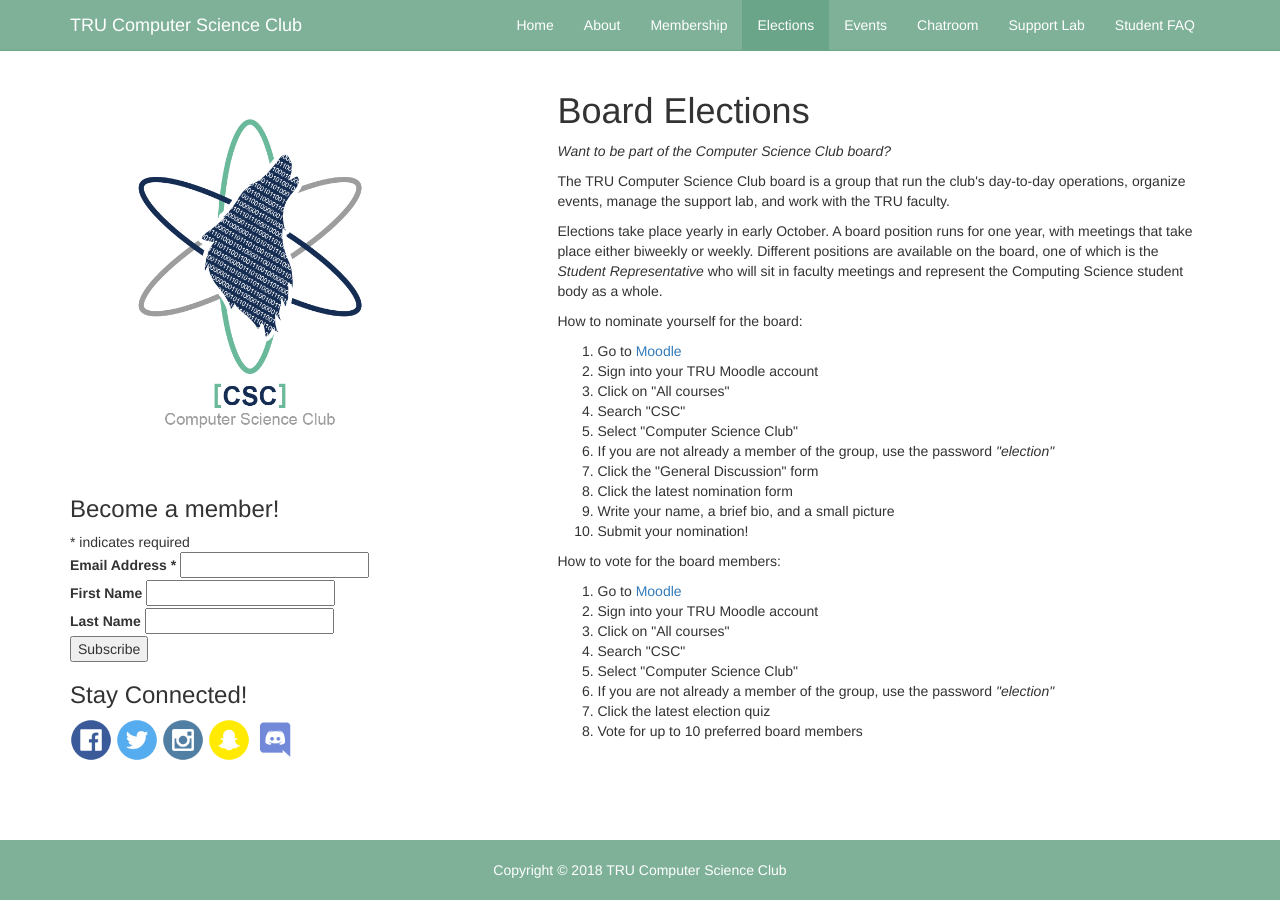
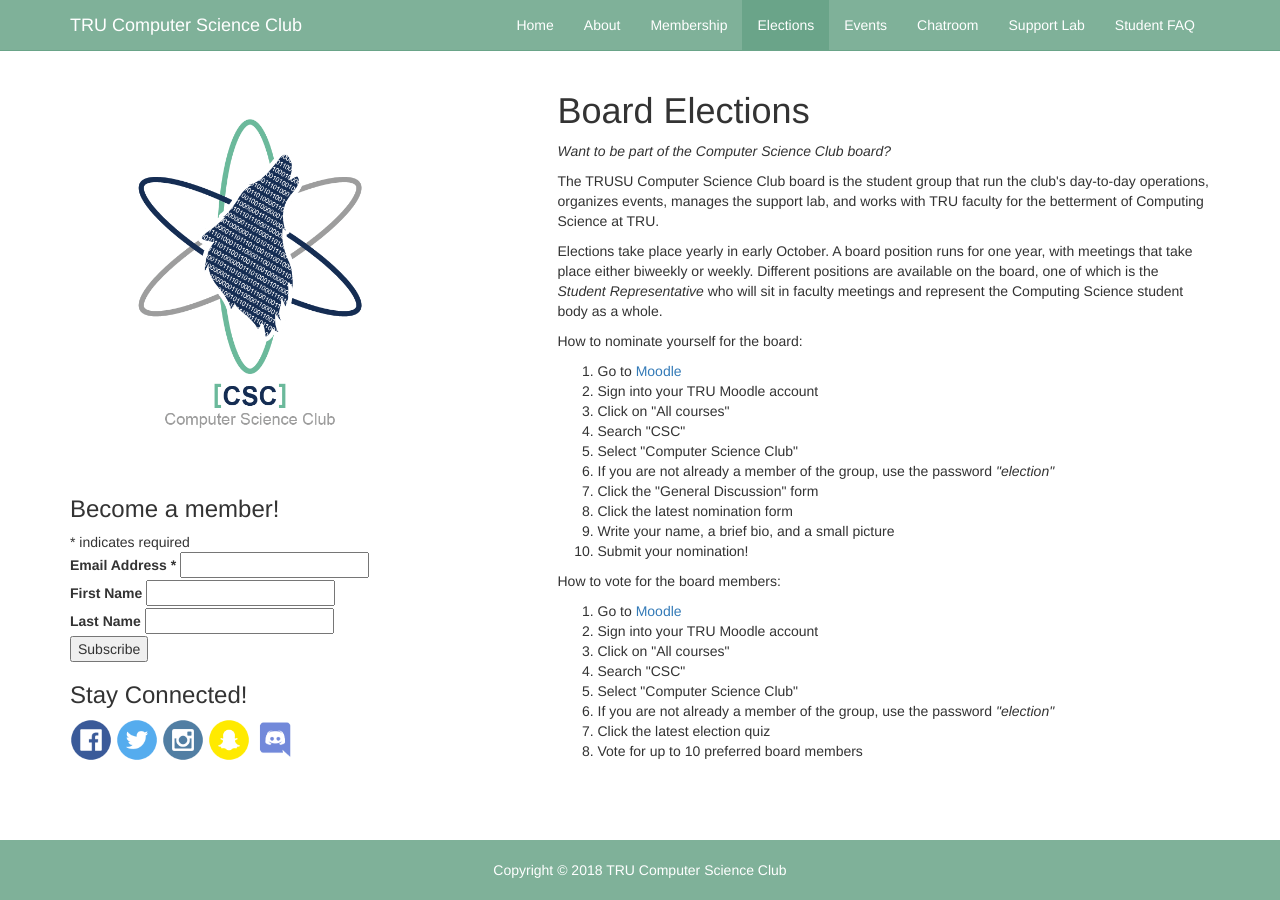
Before and after one commit to trucsclub/trucsclub.github.io, a Jekyll site: the page built from elections.html, in a window 1280 px wide. Built offline with Jekyll 4.4.1, drawn with Linux system fonts in a browser that asks for light colours; nearby versions of some CDN libraries; comment, search, counter and statistics services are not loaded.

Commit message:
Update elections.html

```diff
--- a/elections.html
+++ b/elections.html
@@ -6,7 +6,7 @@ active: elections
 <h1>Board Elections</h1>
 <div class="blog-post clearfix">
   <p><em>Want to be part of the Computer Science Club board?</em></p>
-  <p>The TRU Computer Science Club board is a group that run the club's day-to-day operations, organize events, manage the support lab, and work with the TRU faculty.</p>
+  <p>The TRUSU Computer Science Club board is the student group that run the club's day-to-day operations, organizes events, manages the support lab, and works with TRU faculty for the betterment of Computing Science at TRU.</p>
   <p>Elections take place yearly in early October. A board position runs for one year, with meetings that take place either biweekly or weekly. Different positions are available on the board, one of which is the <em>Student Representative</em> who will sit in faculty meetings and represent the Computing Science student body as a whole.</p>
   <p>
     How to nominate yourself for the board:
```
